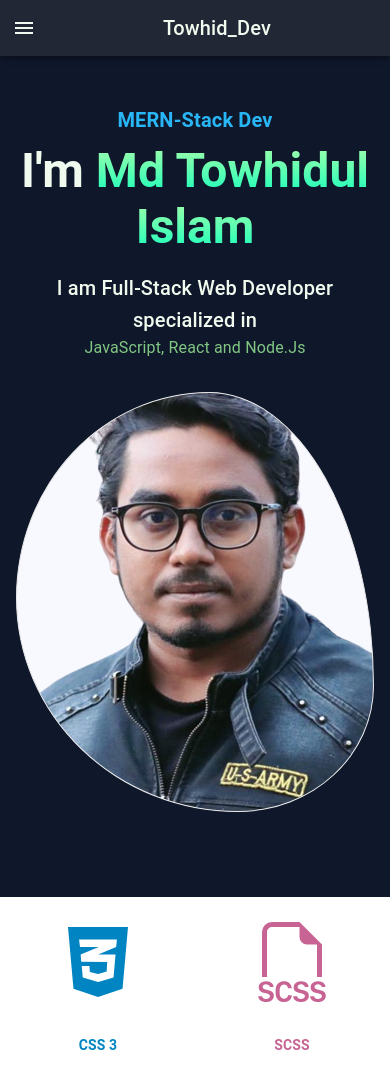
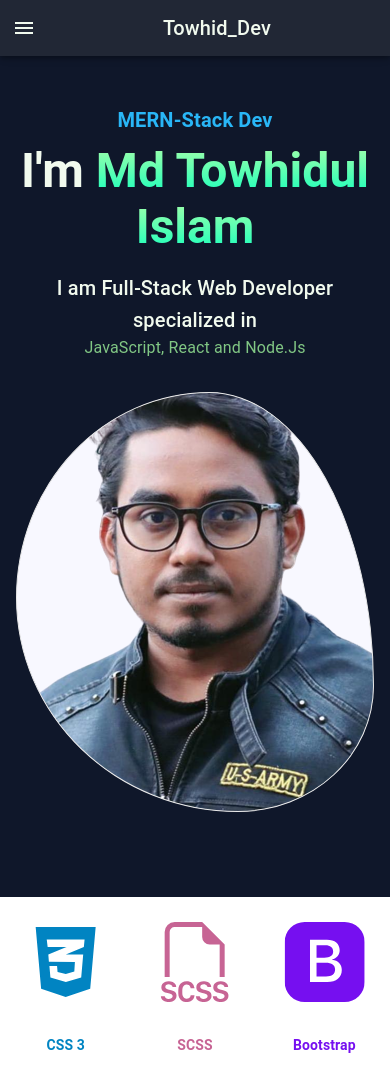
Before and after one commit to tawhidib/towhid_me, a Next.js app: page / in a window 390 px wide. Built offline with nearby package versions, Linux system fonts and the light colour scheme.

Commit message:
style: 3 skill logo for small screen

```diff
--- a/src/components/Skills.tsx
+++ b/src/components/Skills.tsx
@@ -79,7 +79,7 @@ export default function Skills() {
           spaceBetween={30}
           breakpoints={{
             0: {
-              slidesPerView: 2,
+              slidesPerView: 3,
             },
             600: {
               slidesPerView: 4,
```
